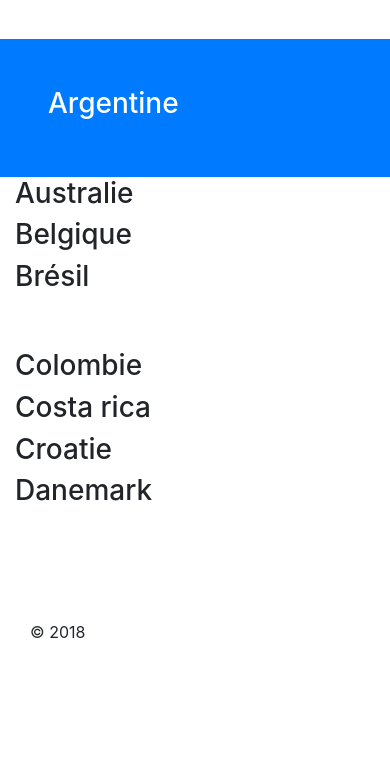
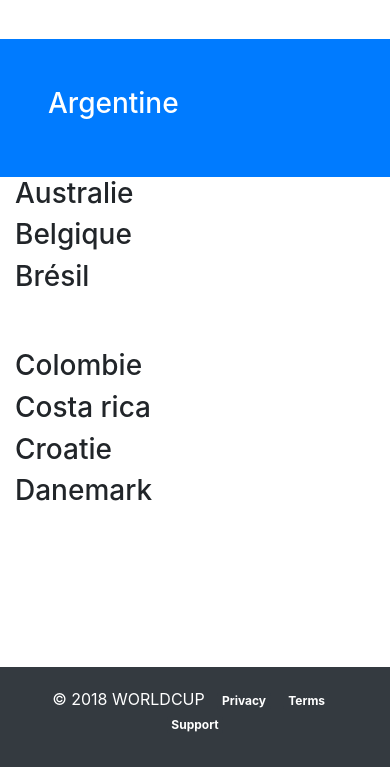
Before and after one commit to soobik/worldcup2018, a website: page equipe.html in a window 390 px wide. Shown: the part 135-902 px from the top of the page. Before the commit the page ends 844 px from the top, so only its background shows below. Drawn offline with nearby package versions, Linux system fonts and the light colour scheme.

Commit message:
ajout footer

```diff
--- a/equipe.html
+++ b/equipe.html
@@ -31,10 +31,10 @@
                             <a class="nav-link" href="#">Groupes</a>
                         </li>-->
                         <li class="nav-item m-5">
-                            <a class="nav-link" href="equipe.html">Equipes</a>
+                            <a class="nav-link" href="#">Equipes</a>
                         </li>
                         <li class="nav-item m-5">
-                            <a class="nav-link" href="#">Knockout</a>
+                            <a class="nav-link" href="knockout.html">Knockout</a>
                         </li>
                     </ul>
                 </div>
@@ -91,10 +91,10 @@
                     <!--  equipe  -->
                 </article>
                 <article class="col-md-3 col-sm-12">
-                    <!-- equipe-->
+                    <!-- equipe--><div class="container"></div>
                 </article>
-                <article class="col-md-3 col-sm-12">
-                    <!-- equipe-->
+                <article class="co            <p>&copy 2018</p></div>ol-sm-12">
+                    <!-- equipe-->        </div></div>
                 </article>
                 <article class="col-md-3 col-sm-12">
                     <!-- equipe-->
@@ -103,13 +103,30 @@
         </section>
     </main>
       <!--FOOTER-->
-    <footer class="container-fluid">
+    <footer class="container-fluid bg-dark mt-5">
         <div class="container">
-            <p>&copy 2018</p>
+            <div class="row justify-content-center text-center text-white p-3">
+                <ul class="list-inline">
+                    <li class="list-inline-item mt-1">
+                        &copy; 2018 WORLDCUP
+                    </li>
+                    <li class="list-inline-item">
+                        <a href="#" class="badge badge-dark">Privacy</a>
+                    </li>
+                    <li class="list-inline-item">
+                        <a href="#" class="badge badge-dark">Terms</a>
+                    </li>
+                    <li class="list-inline-item">
+                        <a href="#" class="badge badge-dark">Support</a>
+                    </li>
+                </ul>
+            </div>
         </div>
     </footer>
 
-    <!-- Optional JavaScript -->
+    <!-- Optional JavaScript <div class="container">
+            <p>&copy 2018</p>
+        </div>
     <!-- jQuery first, then Popper.js, then Bootstrap JS -->
     <script src="https://code.jquery.com/jquery-3.2.1.slim.min.js" integrity="sha384-KJ3o2DKtIkvYIK3UENzmM7KCkRr/rE9/Qpg6aAZGJwFDMVNA/GpGFF93hXpG5KkN" crossorigin="anonymous"></script>
     <script src="https://cdnjs.cloudflare.com/ajax/libs/popper.js/1.12.9/umd/popper.min.js" integrity="sha384-ApNbgh9B+Y1QKtv3Rn7W3mgPxhU9K/ScQsAP7hUibX39j7fakFPskvXusvfa0b4Q" crossorigin="anonymous"></script>
```
Also changed, not shown: index.html (+18 -3 lines), knockout.html (+18 -3 lines).
